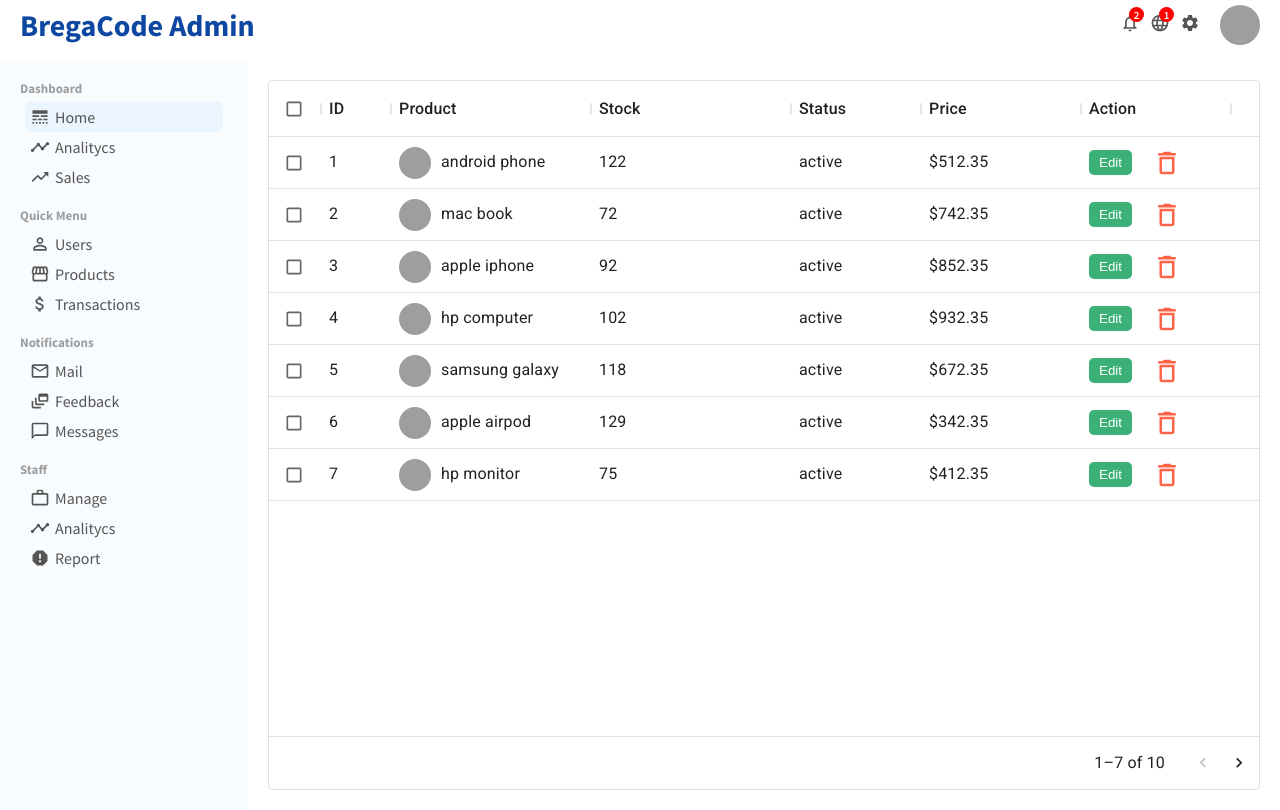
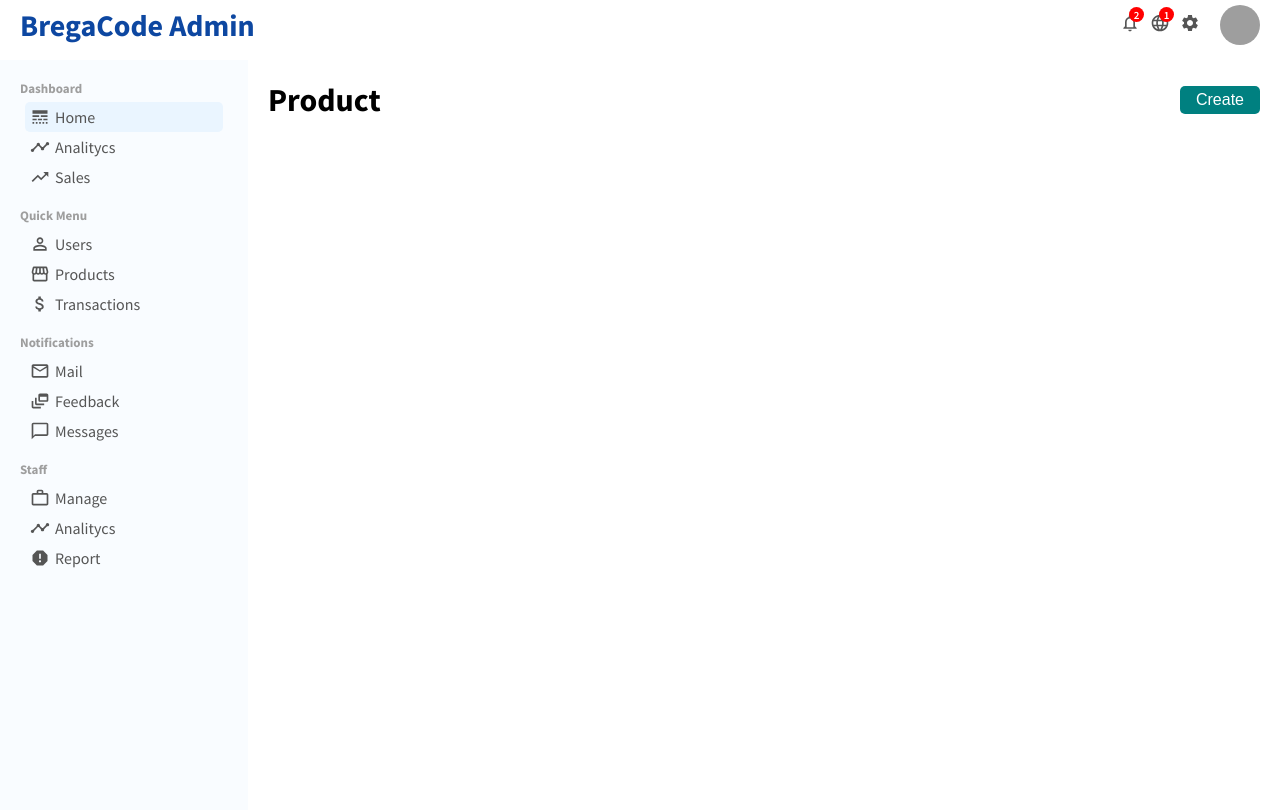
Before and after one commit to bregarulai/brega-admin, a React (Create React App) app: page /product/1 in a window 1280 px wide. Built offline with nearby package versions, Linux system fonts and the light colour scheme; grey boxes are pictures that could not be loaded.

Commit message:
crated product page top part

```diff
--- a/src/App.jsx
+++ b/src/App.jsx
@@ -5,6 +5,7 @@ import SideBar from "./components/Sidebar";
 import TopBar from "./components/TopBar";
 import Home from "./pages/Home";
 import NewUser from "./pages/NewUser";
+import Product from "./pages/Product";
 import ProductListPage from "./pages/ProductListPage";
 import User from "./pages/User";
 import UserList from "./pages/UserList";
@@ -21,7 +22,7 @@ const App = () => {
           <Route path="/user/:userId" element={<User />} />
           <Route path="/newuser" element={<NewUser />} />
           <Route path="/products" element={<ProductListPage />} />
-          <Route path="/product/:productId" element={<ProductListPage />} />
+          <Route path="/product/:productId" element={<Product />} />
           <Route path="/newproduct" element={<ProductListPage />} />
         </Routes>
       </div>
--- /dev/null
+++ b/src/pages/Product/index.jsx
@@ -0,0 +1,18 @@
+import React from "react";
+import { Link } from "react-router-dom";
+import "./product.css";
+
+const Product = () => {
+  return (
+    <div className="product">
+      <div className="productTitleContainer">
+        <h1 className="productTitle">Product</h1>
+        <Link to="/newProduct">
+          <button className="productAddBtn">Create</button>
+        </Link>
+      </div>
+    </div>
+  );
+};
+
+export default Product;
--- /dev/null
+++ b/src/pages/Product/product.css
@@ -0,0 +1,25 @@
+.product {
+    flex: 4;
+    padding: 2rem;
+}
+
+.productTitleContainer {
+    display: flex;
+    align-items: center;
+    justify-content: space-between;
+}
+
+.productAddBtn {
+    width: 8rem;
+    border: none;
+    padding: .5rem;
+    background: teal;
+    color: white;
+    border-radius: .5rem;
+    cursor: pointer;
+    font-size: 1.6rem;
+}
+
+.productAddBtn:focus {
+    outline: none;
+}
--- a/src/pages/ProductListPage/index.jsx
+++ b/src/pages/ProductListPage/index.jsx
@@ -49,7 +49,7 @@ const ProductListPage = () => {
       width: 150,
       renderCell: (params) => {
         return (
-          <div className="userListAction">
+          <div className="productListAction">
             <Link to={`/product/${params.row.id}`}>
               <button className="productListActionBtn">Edit</button>
             </Link>
--- a/src/pages/UserList/userList.css
+++ b/src/pages/UserList/userList.css
@@ -1,5 +1,6 @@
 .userList {
     flex: 4;
+    padding: 2rem;
 }
 
 .userListDataGrid {
```
